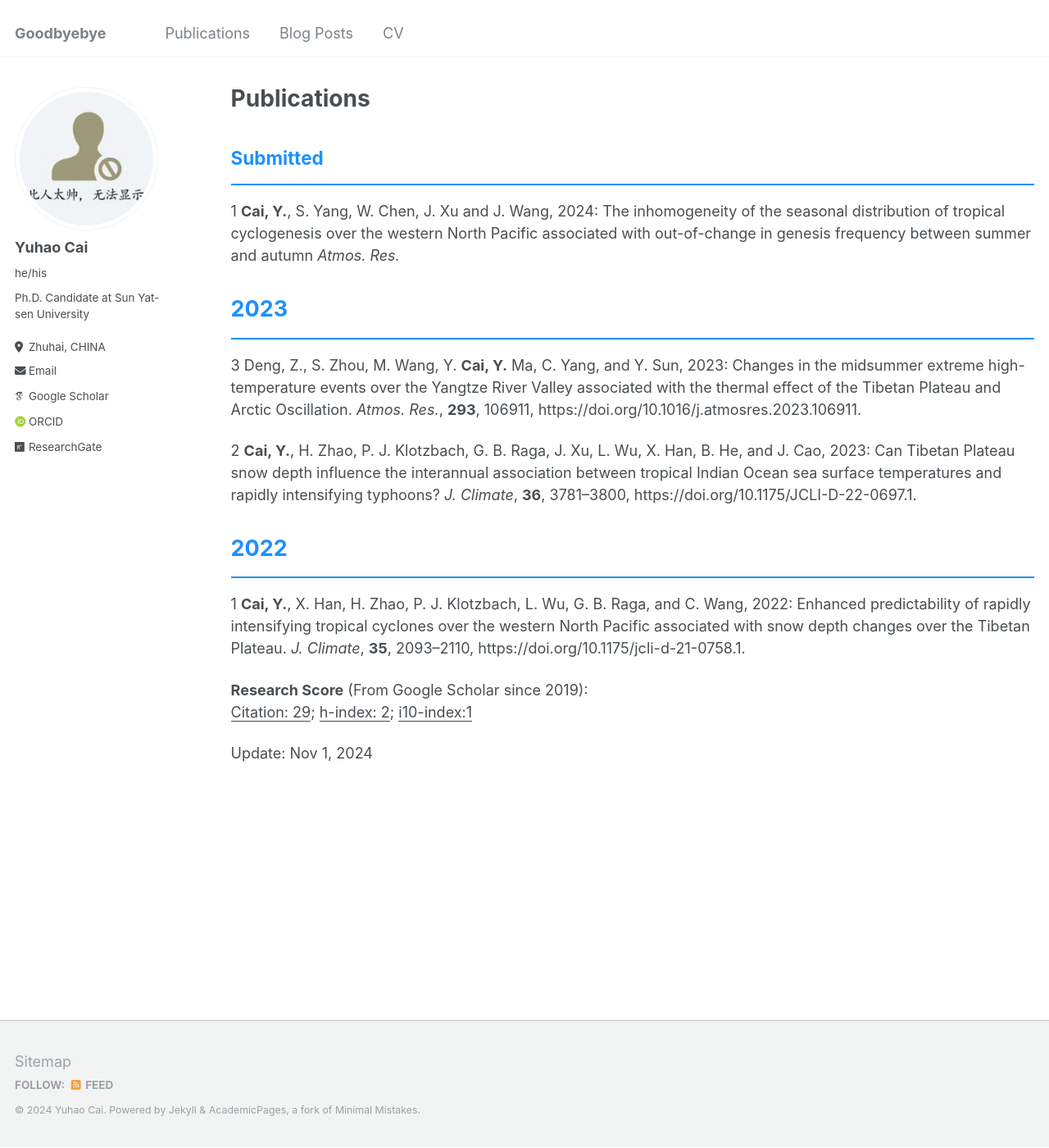
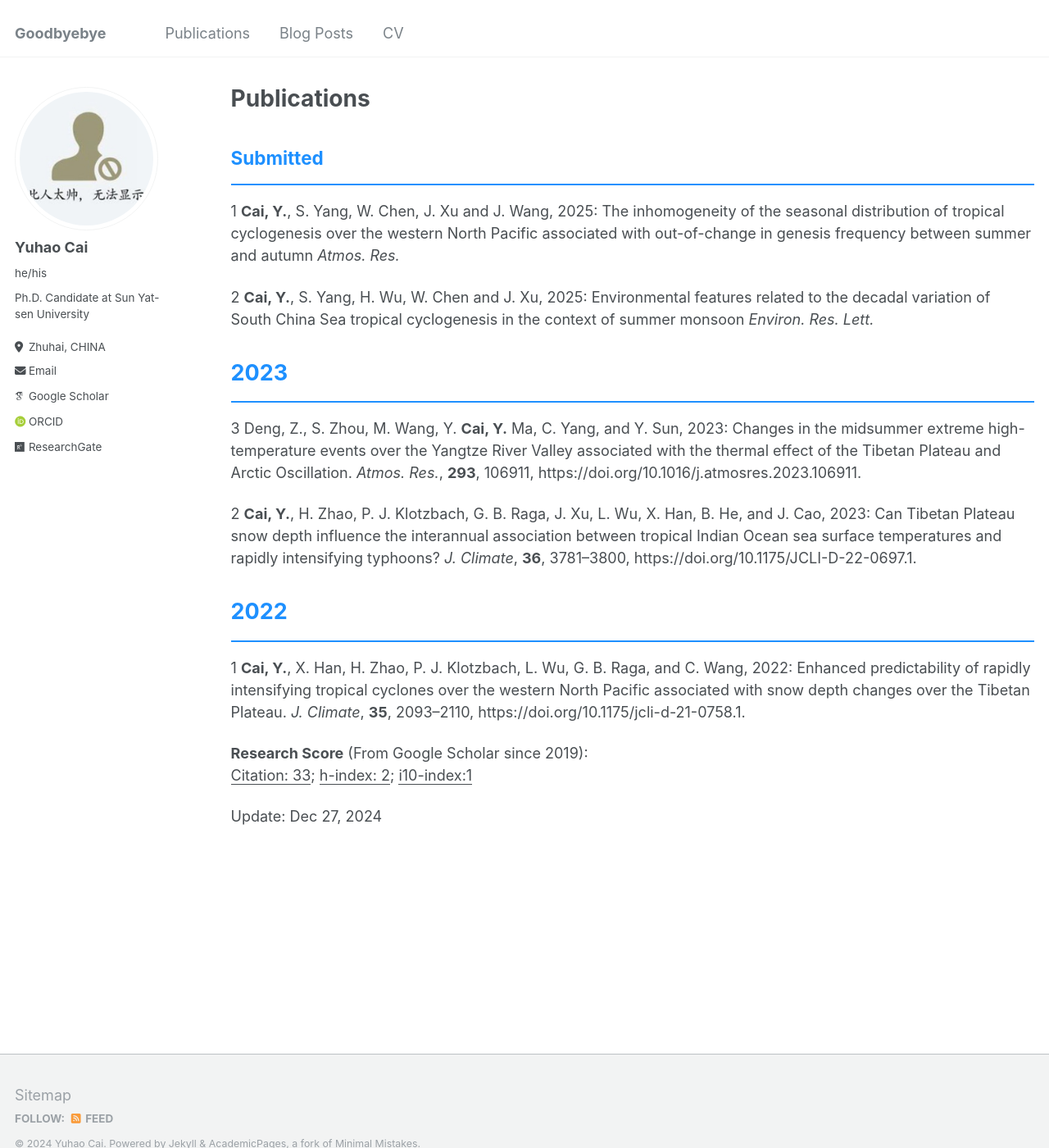
Before and after one commit to caiyh63/caiyh63.github.io, a Jekyll site: the page built from _publications/2009-10-01-paper-title-number-1.md, in a window 1280 px wide and 1400 px high. Shown: the whole window at 82% size. Built offline with Jekyll 4.4.1, drawn with Linux system fonts in a browser that asks for light colours; some web fonts are replaced.

Commit message:
Update 2009-10-01-paper-title-number-1.md

```diff
--- a/_publications/2009-10-01-paper-title-number-1.md
+++ b/_publications/2009-10-01-paper-title-number-1.md
@@ -12,7 +12,9 @@ author_profile: true
 
 ## <span style="color:#1E90FF">Submitted</span>
 <hr style="border: none; background-color: #1E90FF; height: 2px;"/>
-1 **Cai, Y.**, S. Yang, W. Chen, J. Xu and J. Wang, 2024: The inhomogeneity of the seasonal distribution of tropical cyclogenesis over the western North Pacific associated with out-of-change in genesis frequency between summer and autumn _Atmos. Res._
+1 **Cai, Y.**, S. Yang, W. Chen, J. Xu and J. Wang, 2025: The inhomogeneity of the seasonal distribution of tropical cyclogenesis over the western North Pacific associated with out-of-change in genesis frequency between summer and autumn _Atmos. Res._
+
+2 **Cai, Y.**, S. Yang, H. Wu, W. Chen and J. Xu, 2025: Environmental features related to the decadal variation of South China Sea tropical cyclogenesis in the context of summer monsoon _Environ. Res. Lett._
 
 ### <span style="color:#1E90FF; font-size:1.5em">2023</span>
 <hr style="border: none; background-color: #1E90FF; height: 2px;"/>
@@ -26,7 +28,7 @@ author_profile: true
 
 1  **Cai, Y.**, X. Han, H. Zhao, P. J. Klotzbach, L. Wu, G. B. Raga, and C. Wang, 2022: Enhanced predictability of rapidly intensifying tropical cyclones over the western North Pacific associated with snow depth changes over the Tibetan Plateau. _J. Climate_, **35**, 2093–2110, https://doi.org/10.1175/jcli-d-21-0758.1.
 
-**Research Score** (From Google Scholar since 2019):<br> <u>Citation: 29</u>; <u>h-index: 2</u>; <u>i10-index:1</u>
+**Research Score** (From Google Scholar since 2019):<br> <u>Citation: 33</u>; <u>h-index: 2</u>; <u>i10-index:1</u>
 
 
-Update: Nov 1, 2024
+Update: Dec 27, 2024
```
